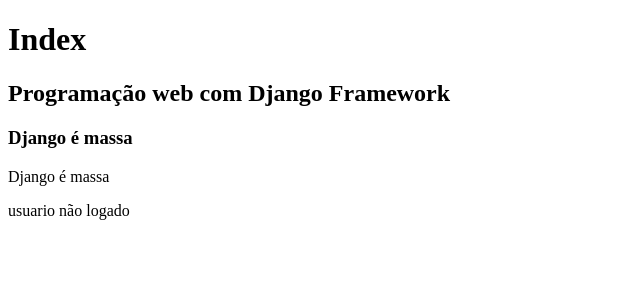
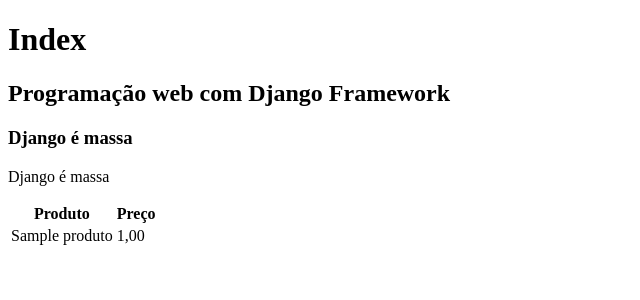
Before and after one commit to Franciscocpierna/web_django_python, a Django app: page / in a window 1280 px wide. Shown: the top 300 px of the page, without its empty margins (0-640 px from the left). Run offline with Django 5.2, Linux system fonts and the light colour scheme; tables that the repository leaves empty hold one stand-in row (values such as "Sample post").

Commit message:
python template views  31/12/2025

```diff
--- a/Django1/core/templates/index.html
+++ b/Django1/core/templates/index.html
@@ -11,7 +11,25 @@
     <h2>{{ curso }}</h2>
     <h3>{{ outros }}</h3>
     <p>{{ outros }}</p>
-    <span>{{ logado }}</span>
+    <table>
+      <thead>
+         <tr>
+            <th>Produto</th>
+            <th>Preço</th>
+            <!-- <th>Estoque</th> -->
+
+         </tr>
+      </thead>
+      <tbody>
+        {% for produto in produtos %}
+            <tr>
+             <td>{{ produto.nome }}</td>
+             <td>{{ produto.preco }}</td>
+             <!--<td>{{ produto.estoque }}</td> -->
+           </tr>
+        {% endfor %}
+      </tbody>
+    </table>
 
 </body>
 </html>
--- a/Django1/core/views.py
+++ b/Django1/core/views.py
@@ -1,19 +1,16 @@
 from django.shortcuts import render
+from .models import Produto
 
 # Create your views here.
 def index(request):
     print(f"user =  {request.user}")
 
-    if str(request.user) == 'AnonymousUser':
-        teste = "usuario não logado"
-
-    else:
-        teste = "usuario logado"
+    produtos = Produto.objects.all()
 
     context = {
         'curso': 'Programação web com Django Framework',
         'outros': 'Django é massa ',
-        'logado': teste
+        'produtos': produtos
 
     }
     return render(request, 'index.html', context)
```
